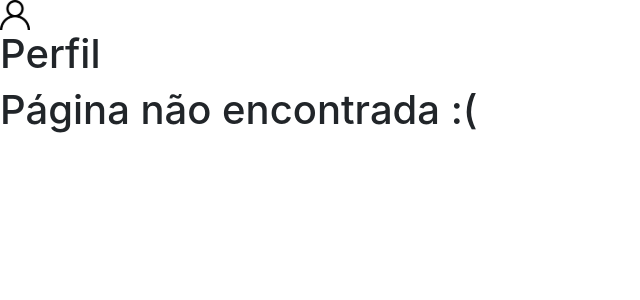
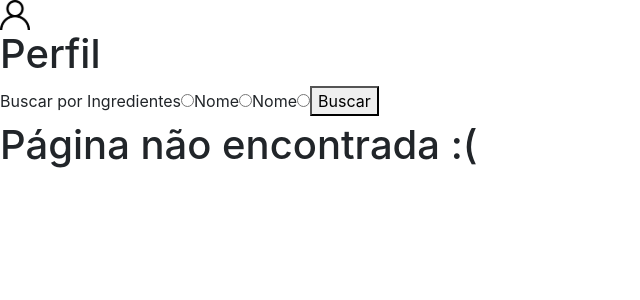
Before and after one commit to bearibeiroa/Recipe-App, a React (Create React App) app: page /perfil in a window 1280 px wide. Shown: the top 300 px of the page, without its empty margins (0-640 px from the left). Built offline with nearby package versions, Linux system fonts and the light colour scheme.

Commit message:
Req 13 - Pesquisa por radio button

```diff
--- a/src/components/Header.jsx
+++ b/src/components/Header.jsx
@@ -43,6 +43,19 @@ function Header({ title, haveSearch }) {
         />
       )
         : null }
+        <label htmlFor="ingredient-search-radio">
+          Buscar por Ingredientes
+          <input type="radio" name="ingredient-search-radio" data-testid="ingredient-search-radio"/>
+        </label>
+        <label htmlFor="name-search-radio">
+          Nome
+          <input type="radio" name="name-search-radio" data-testid="name-search-radio"/>
+        </label>
+        <label htmlFor="first-letter-search-radio">
+          Nome
+          <input type="radio" name="first-letter-search-radio" data-testid="first-letter-search-radio"/>
+        </label>
+        <button type="button" data-testid="exec-search-btn">Buscar</button>
     </header>
   );
 }
```
